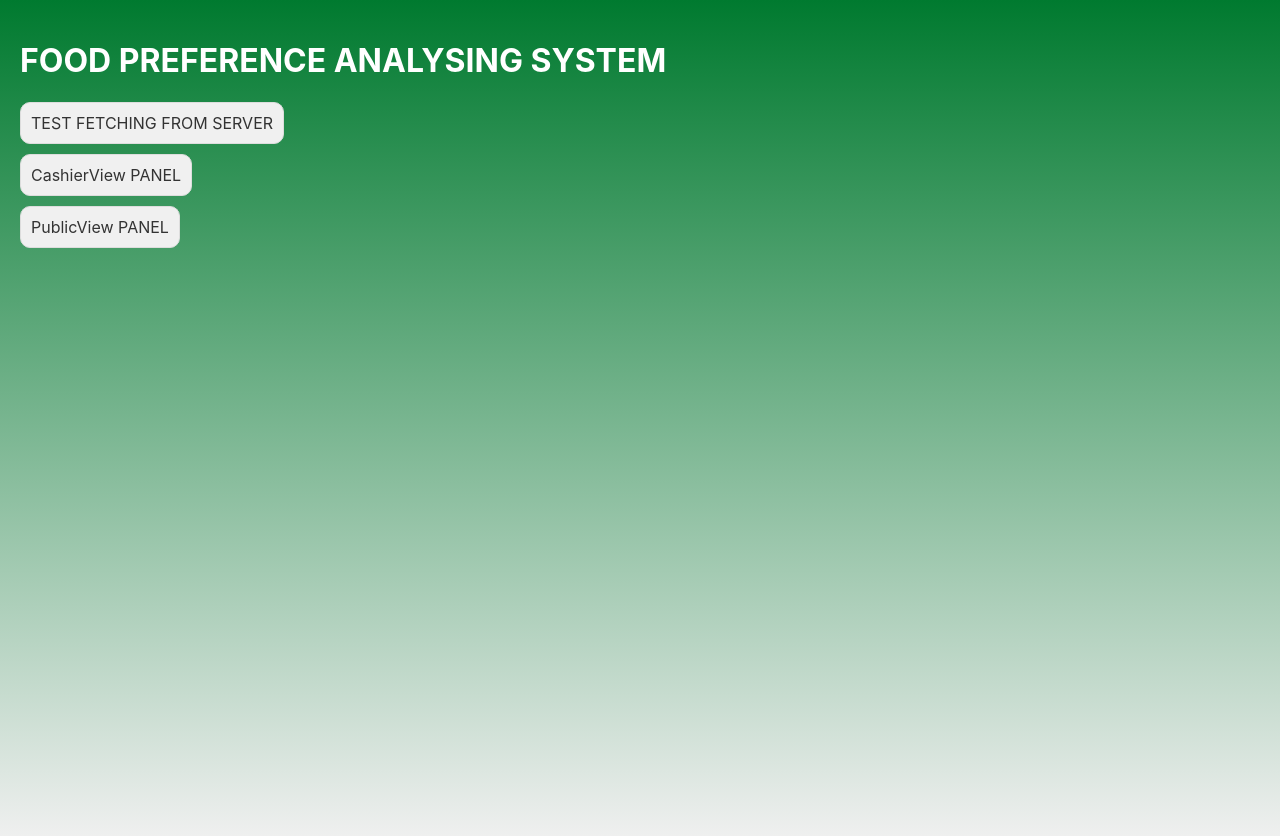
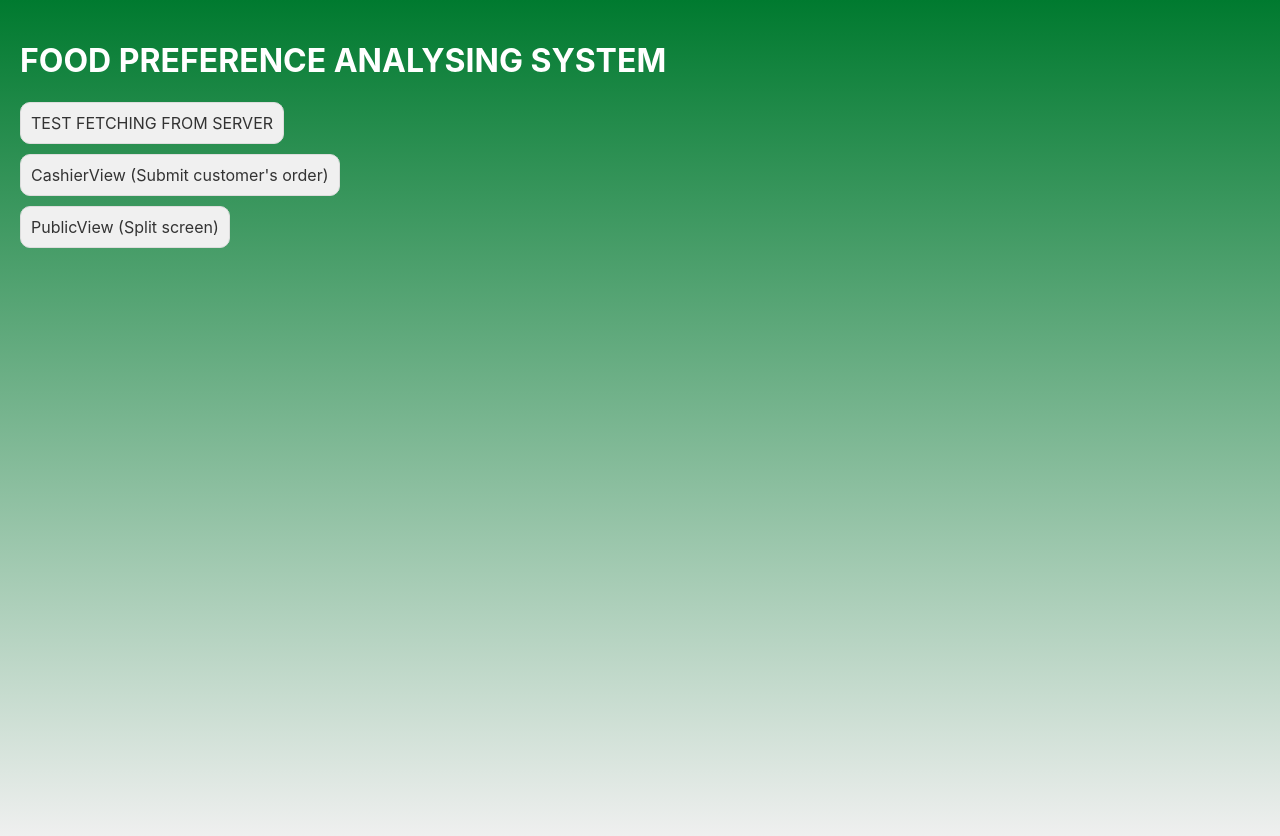
Before and after one commit to tomshev/CSC8604-CW-STACK, a React (Create React App) app in the folder client/: page / in a window 1280 px wide. Shown: the top 836 px of the page. Built offline with nearby package versions, Linux system fonts and the light colour scheme.

Commit message:
Changes to Home.js

```diff
--- a/client/src/Home.js
+++ b/client/src/Home.js
@@ -10,9 +10,9 @@ function Home() {
             <div className="buttonContainer">
             <Link to="/app">TEST FETCHING FROM SERVER</Link>
             <br />
-            <Link to="/cashierview">CashierView PANEL</Link>
+            <Link to="/cashierview">CashierView (Submit customer's order)</Link>
             <br />
-            <Link to="/publicview">PublicView PANEL</Link>
+            <Link to="/publicview">PublicView (Split screen)</Link>
         </div>
       </div>
     );
```
